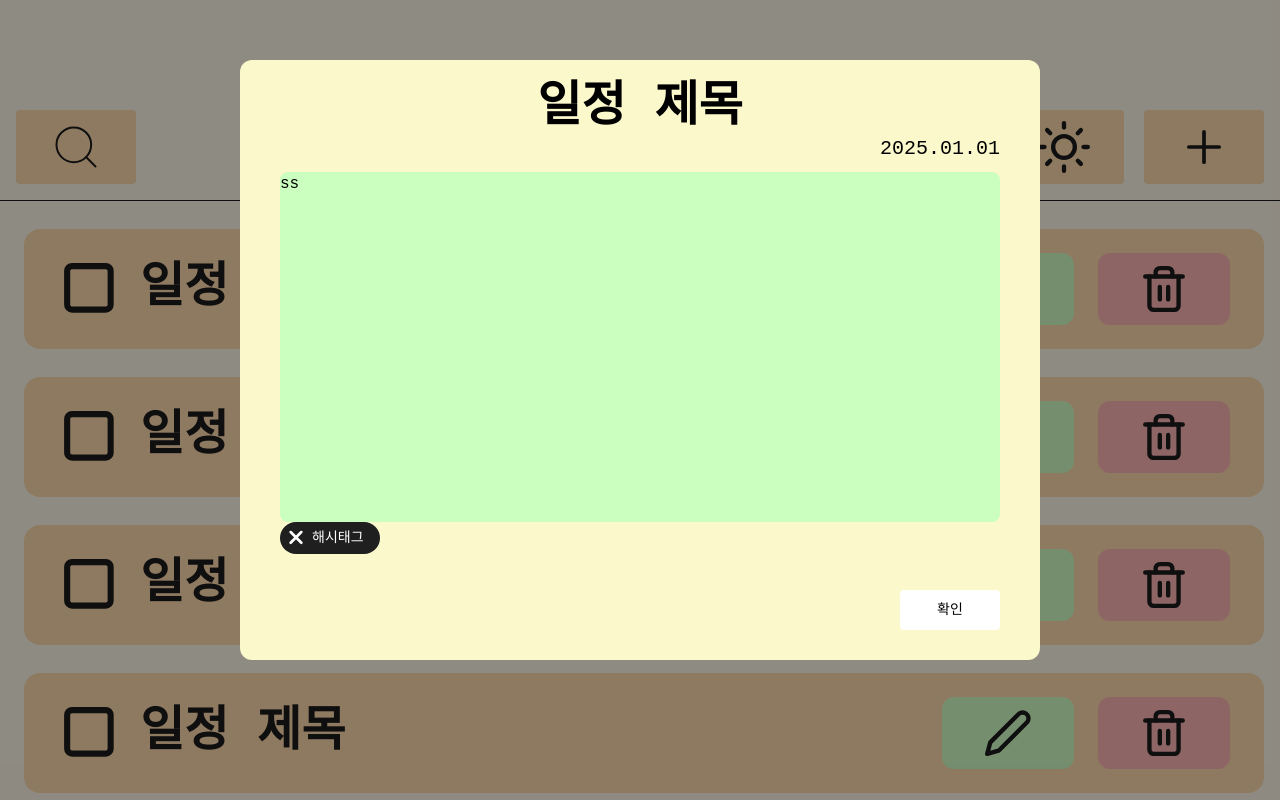
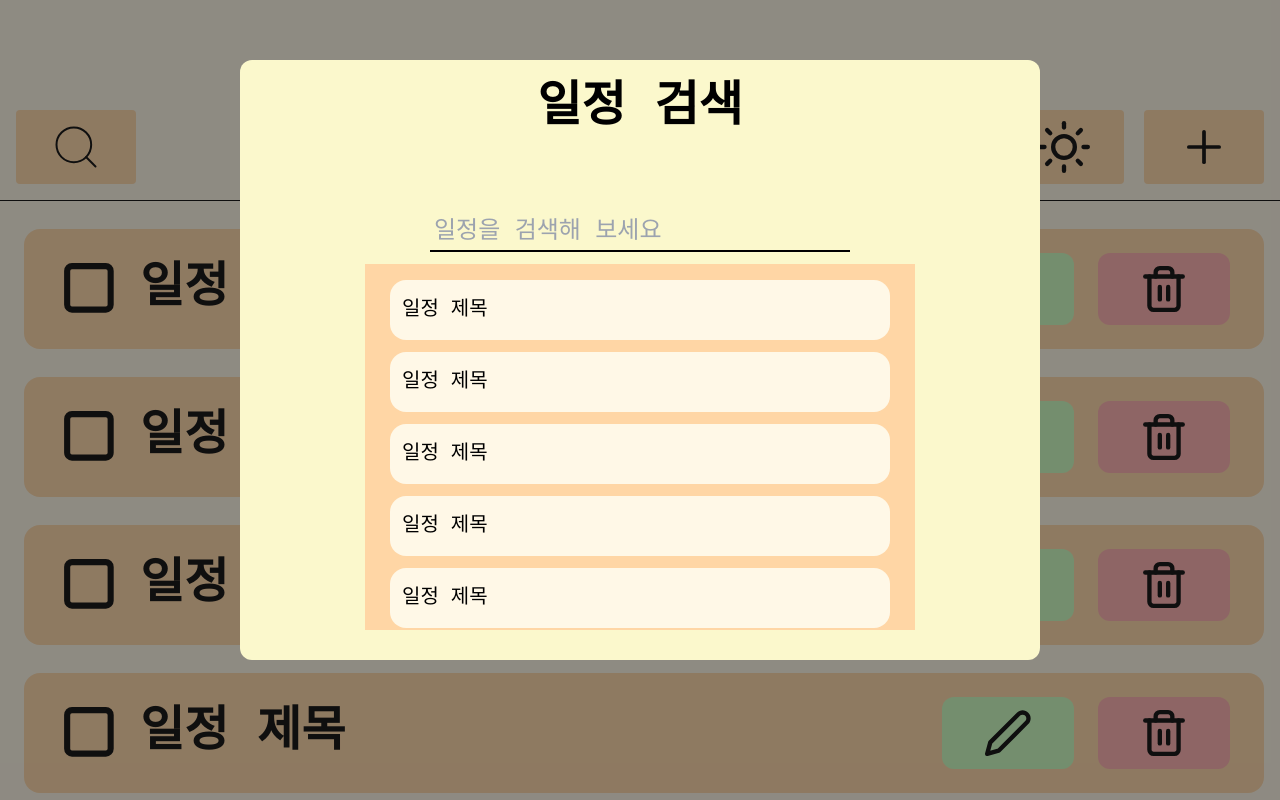
Before and after one commit to hoj0806/todo-list, a React (Vite) app: page / in a window 1280 px wide. Built offline with nearby package versions, Linux system fonts and the light colour scheme; a web font is replaced by a local one.

Commit message:
desktop search popup static

```diff
--- a/src/App.jsx
+++ b/src/App.jsx
@@ -4,7 +4,7 @@ import SearchBar from "./components/SearchBar";
 import TodoDetailPopup from "./components/TodoDetailPopup";
 import TodoList from "./components/TodoList";
 import TodoListItemPopup from "./components/TodoListItemPopup";
-
+import TodoListSearchPopup from "./components/TodoListSearchPopup";
 function App() {
   return (
     <div className='relative h-screen'>
@@ -20,7 +20,8 @@ function App() {
         <TodoList />
       </div>
       {/* <TodoListItemPopup /> */}
-      <TodoDetailPopup />
+      {/* <TodoDetailPopup /> */}
+      <TodoListSearchPopup />
     </div>
   );
 }
--- /dev/null
+++ b/src/components/SearchItem.jsx
@@ -0,0 +1,9 @@
+function SearchItem() {
+  return (
+    <li className='w-[500px] h-[60px] bg-white-20 rounded-2xl mx-auto mb-3 text-left px-3 flex items-center'>
+      <p className='text-xl'>일정 제목</p>
+    </li>
+  );
+}
+
+export default SearchItem;
--- /dev/null
+++ b/src/components/TodoListSearchPopup.jsx
@@ -0,0 +1,37 @@
+import SearchItem from "./SearchItem";
+
+function TodoListSearchPopup() {
+  return (
+    <div className='absolute top-0 w-full h-full bg-black bg-opacity-50 z-10'>
+      <div className='w-[320px] h-[360px] bg-yellow rounded-xl pt-4 pb-2 px-[15px] text-center flex flex-col mx-auto mt-[220px] gap-3 desktop:w-[800px] desktop:h-[600px] desktop:mt-[60px] desktop:pt-[34px] desktop:px-[40px] desktop:pb-[30px]'>
+        <p className='text-xl font-bold desktop:text-[48px] mb-[80px]'>
+          일정 검색
+        </p>
+        <input
+          className='bg-yellow outline-none border-b-2 w-[420px] mx-auto pl-1 text-[24px]'
+          placeholder='일정을 검색해 보세요'
+        />
+        <ul className='w-[550px] h-[400px] bg-orange mx-auto overflow-y-auto pt-4'>
+          <SearchItem />
+          <SearchItem />
+          <SearchItem />
+          <SearchItem />
+          <SearchItem />
+          <SearchItem />
+          <SearchItem />
+          <SearchItem />
+          <SearchItem />
+          <SearchItem />
+          <SearchItem />
+          <SearchItem />
+          <SearchItem />
+          <SearchItem />
+          <SearchItem />
+          <SearchItem />
+        </ul>
+      </div>
+    </div>
+  );
+}
+
+export default TodoListSearchPopup;
```
